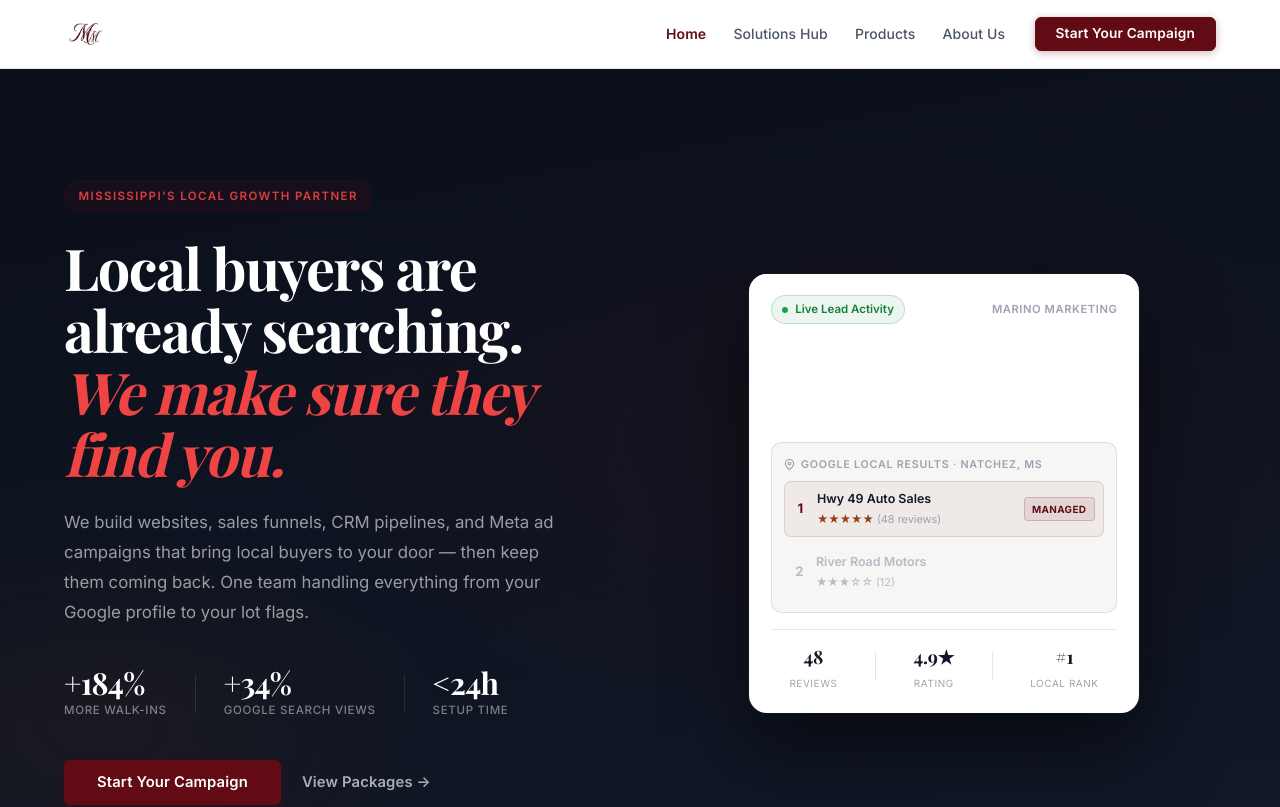
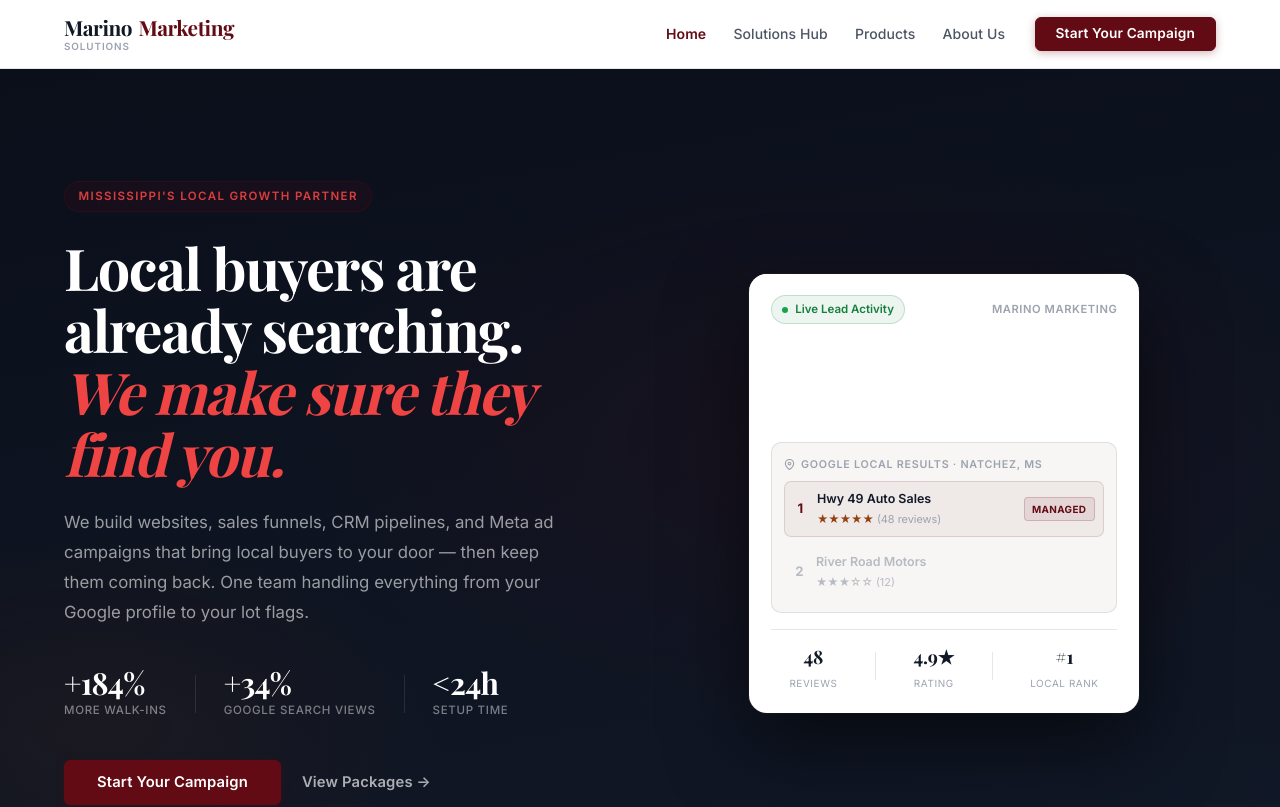
Before and after one commit to Power-Digital-Media/marino-marketing-web, a React (Vite) app: page / in a window 1280 px wide. Shown: the top 807 px of the page. Built offline with nearby package versions, Linux system fonts and the light colour scheme; a web font is replaced by a local one.

Commit message:
revert: restore Marino Marketing Solutions text logo in header, keep MM as favicon only

```diff
--- a/src/components/Header.css
+++ b/src/components/Header.css
@@ -25,14 +25,32 @@
 .logo-link {
   text-decoration: none;
   display: flex;
-  align-items: center;
+  flex-direction: column;
+  line-height: 1;
+  gap: 0.15rem;
 }
 
-.logo-img {
-  height: 44px;
-  width: auto;
-  display: block;
-  object-fit: contain;
+.logo-text {
+  font-family: var(--font-heading);
+  font-size: 1.3rem;
+  font-weight: 700;
+  color: var(--color-text-primary);
+  letter-spacing: -0.02em;
+  line-height: 1.1;
+}
+
+.logo-accent {
+  color: var(--color-accent);
+  margin-left: 0.3em;
+}
+
+.logo-subtext {
+  font-family: var(--font-body);
+  font-size: 0.62rem;
+  font-weight: 600;
+  color: var(--color-text-light);
+  text-transform: uppercase;
+  letter-spacing: 0.09em;
 }
 
 /* ─── Navigation ─── */
--- a/src/components/Header.jsx
+++ b/src/components/Header.jsx
@@ -50,11 +50,10 @@
     <header className="header">
       <div className="container header-container">
         <Link to="/" className="logo-link" onClick={handleNavClick}>
-          <img
-            src="/assets/logo_mm.png"
-            alt="Marino Marketing — MM Logo"
-            className="logo-img"
-          />
+          <div className="logo-text">
+            Marino<span className="logo-accent">Marketing</span>
+          </div>
+          <div className="logo-subtext">Solutions</div>
         </Link>
 
         {/* Mobile Toggle Button */}
```
Also changed, not shown: scripts/process-favicon.mjs (added, +16 -0 lines).
